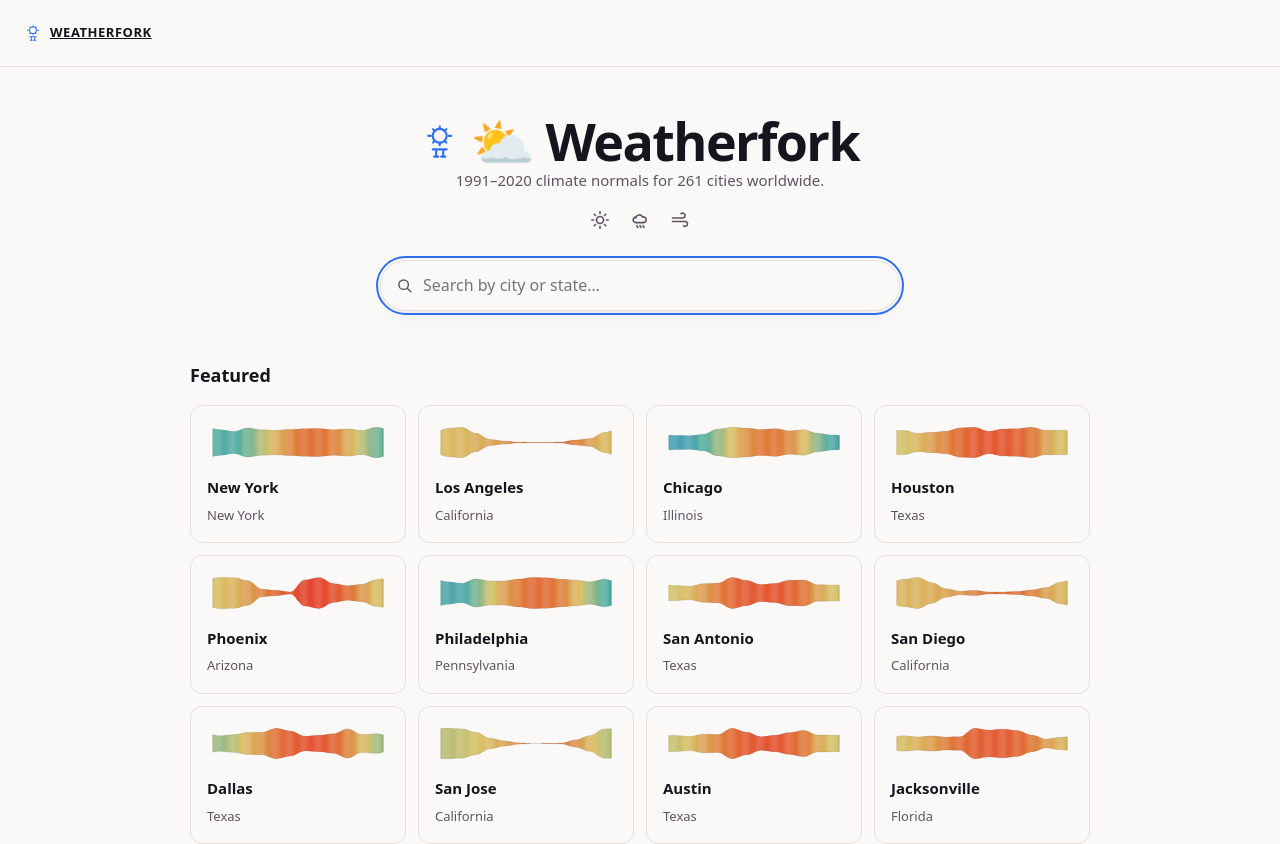
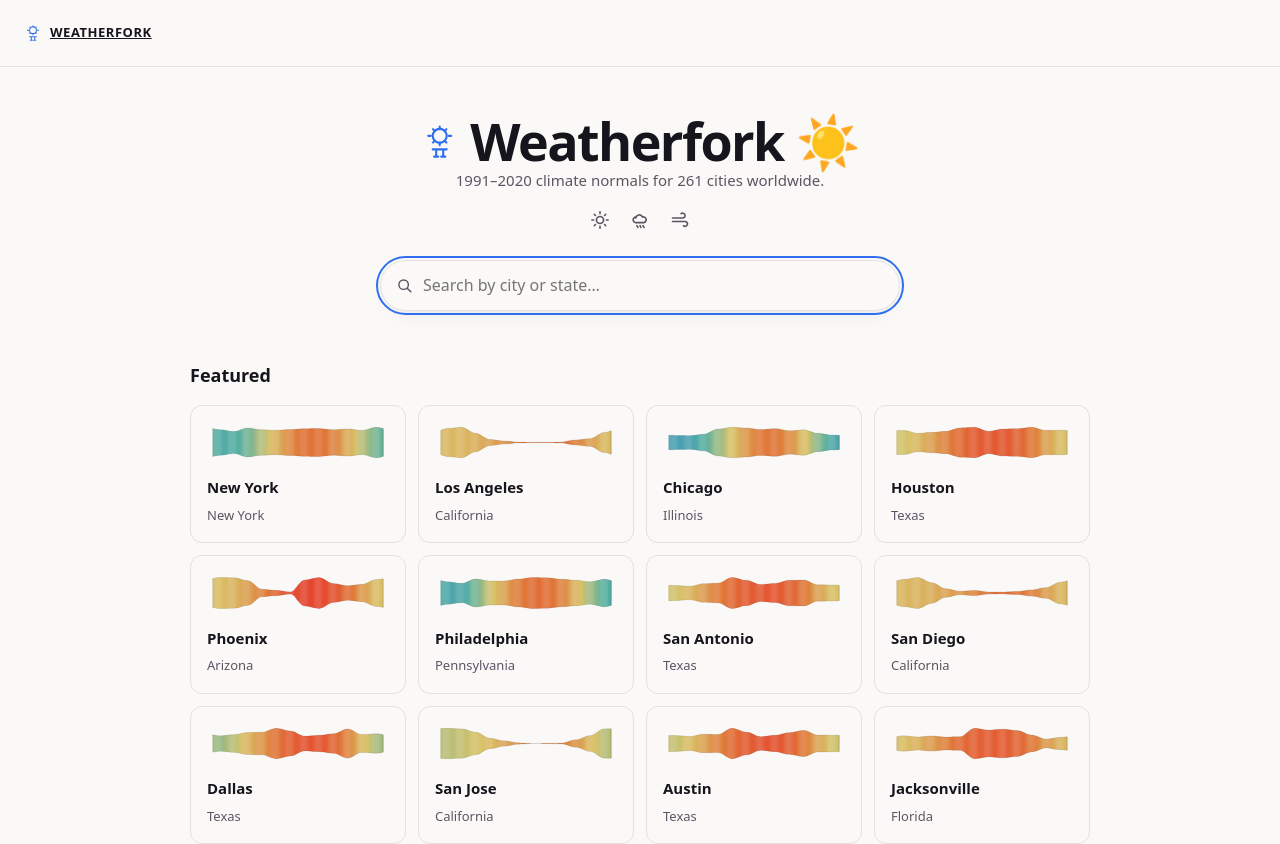
Before and after one commit to Qcumbeer/WeatherRibbon, a React (Vite) app: page / in a window 1280 px wide. Shown: the top 844 px of the page. Built offline with nearby package versions, Linux system fonts and the light colour scheme.

Commit message:
Backup main working files before clean test (20260909T232300Z)

```diff
--- a/index.html
+++ b/index.html
@@ -4,7 +4,7 @@
     <meta charset="UTF-8" />
     <link rel="icon" type="image/svg+xml" href="/favicon.svg" />
     <meta name="viewport" content="width=device-width, initial-scale=1.0" />
-    <title>⛅ Cities</title>
+    <title>Cities ☀️</title>
   </head>
   <body>
     <div id="root"></div>
--- a/src/CityIndex.tsx
+++ b/src/CityIndex.tsx
@@ -142,7 +142,7 @@ export function CityIndex({ query, onQueryChange, onNavigate }: IndexViewProps)
           <svg className="index-brand-icon" aria-hidden="true">
             <use href="/icons.svg#brand-icon" />
           </svg>
-          ⛅ Weatherfork
+          Weatherfork ☀️
         </h1>
         <p className="index-subtitle">
           1991–2020 climate normals for {CITIES.length} cities worldwide.
```
